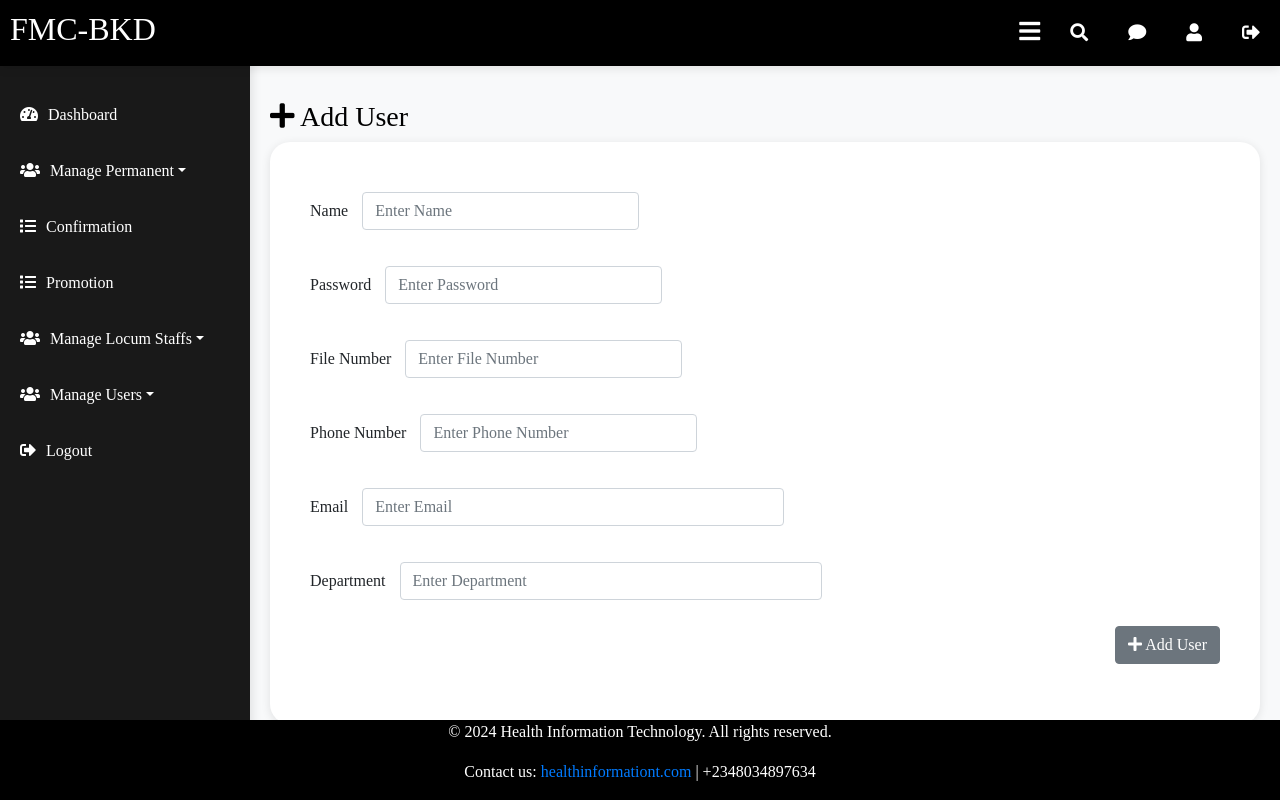
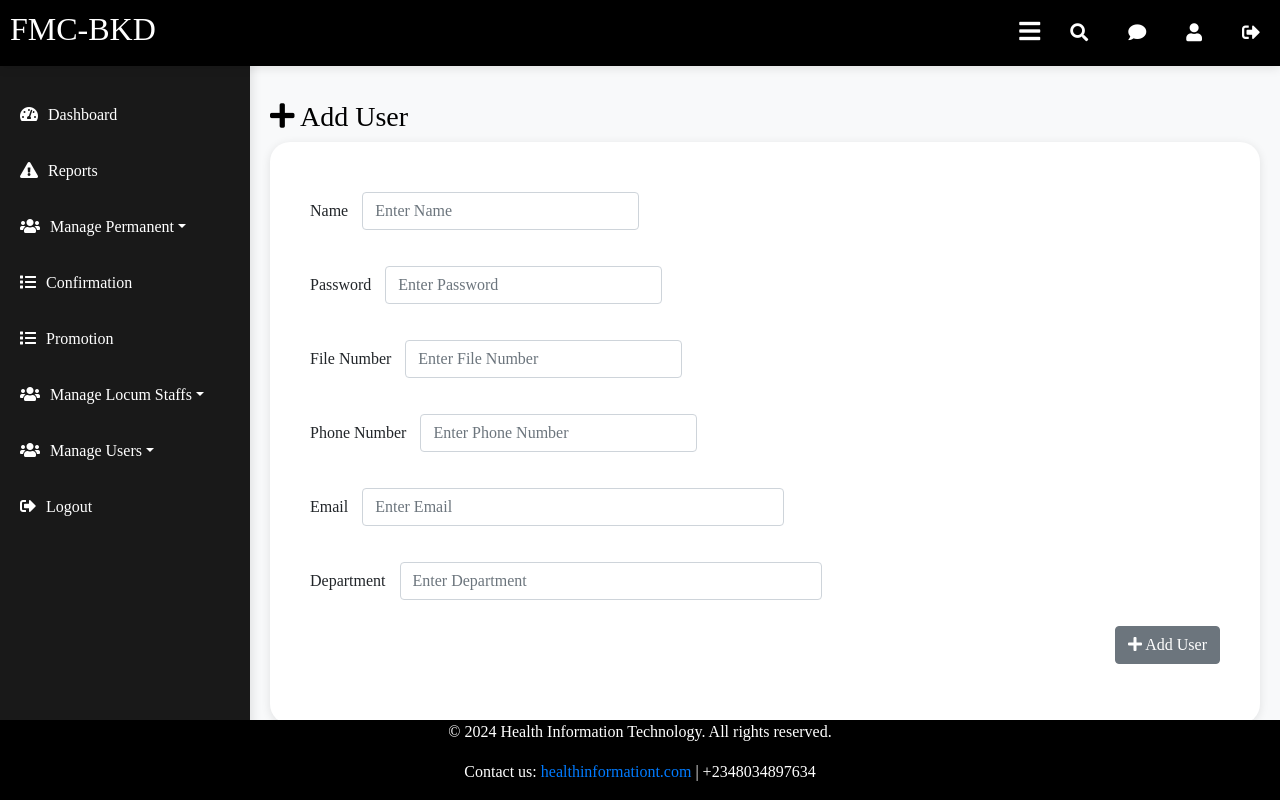
Before and after one commit to AzorAha1/FMC-Database, a Flask app: page /AddUser in a window 1280 px wide. Run offline with Flask 3, Linux system fonts and the light colour scheme; the visitor is signed in with stand-in values (Sample User, id 1); some libraries are stand-ins or nearby versions.

Commit message:
done with the reports page

```diff
--- a/backend/app.py
+++ b/backend/app.py
@@ -1,11 +1,11 @@
 #!/usr/bin/python3
-from datetime import timedelta
+from datetime import timedelta, datetime
 from functools import wraps
 from unittest import result
 import bcrypt
 from bson import ObjectId
 from flask import Flask, flash, render_template, request, redirect, url_for, session, jsonify
-from flask_pymongo import PyMongo
+from flask_pymongo import DESCENDING, PyMongo
 import uuid
 
 
@@ -50,7 +50,7 @@ def login():
     return render_template('login.html', title='Login')
 
 @app.route('/dashboard', methods=['GET', 'POST'])
-# @login_required
+@login_required
 def dashboard():
     print('Session:', session)
     """dashboard file"""
@@ -95,6 +95,7 @@ def staff():
         if permanent_staff:
             print('Permanent staff added successfully!')
             flash('Permanent staff added successfully!', 'success')
+            return redirect(url_for('table_list'))
         else:
             print('Failed to add Permanent staff. Please try again.', 'danger')
             flash('Failed to add Permanent staff. Please try again.', 'danger')
@@ -103,6 +104,8 @@ def staff():
 @app.route('/edit_staff/<string:staff_id>', methods=['GET', 'POST'])
 @login_required
 def edit_staff(staff_id):
+    userbysession = session.get('email')
+    current_user = mongo.db.user.find_one({'email': userbysession})
     staff = mongo.db.permanent_staff.find_one({'staff_id': staff_id})
     if not staff:
         flash('Staff not found', 'error')
@@ -131,11 +134,14 @@ def edit_staff(staff_id):
         )
        if result.modified_count > 0:
             flash('Staff updated successfully!', 'success')
+            log_reports(action='edit', staff_id=staff_id, details=f'Permanent staff updated by {current_user["username"]}({current_user["email"]}) from {current_user["department"]} department with File Number of {current_user["filenumber"]}')
             return redirect(url_for('table_list'))
     return render_template('edit_staff.html', title='Edit Staff', staff=staff)
 @app.route('/delete_staff/<string:staff_id>', methods=['GET', 'POST'])
 @login_required
 def delete_staff(staff_id):
+    userbysession = session.get('email')
+    current_user = mongo.db.user.find_one({'email': userbysession})
     staff = mongo.db.permanent_staff.find_one({'staff_id': staff_id})
     if not staff:
         flash('Staff not found', 'error')
@@ -143,15 +149,18 @@ def delete_staff(staff_id):
     if request.method == 'POST':
         mongo.db.permanent_staff.delete_one({'staff_id': staff_id})
         flash('Staff deleted successfully!', 'success')
+        log_reports(action='delete', staff_id=staff_id, details=f'Permanent staff deleted by {current_user["username"]}({current_user["email"]}) from {current_user["department"]} department with File Number of {current_user["filenumber"]}')
         print(f"{staff['firstName']} successfully deleted")
         redirect(url_for('table_list'))
     return render_template('delete_staff.html', title='Delete Staff', staff=staff)
+
 @app.route('/Listofstaff', methods=['GET', 'POST'])
 @login_required
 def table_list():
     """List of Staff"""
     permanent_staff_list = mongo.db.permanent_staff.find()
     return render_template('list.html', title='List of Permanent and Pensionable', staff=permanent_staff_list)
+
 @app.route('/Confirmation', methods=['GET', 'POST'])
 @login_required
 def confirmation():
@@ -163,7 +172,6 @@ def confirmation():
 def promotion():
     """Promotion"""
     return render_template('promotion.html', title='Promotion')
-
 
 @app.route('/addlcmstaff', methods=['GET', 'POST'])
 @login_required
@@ -184,7 +192,6 @@ def add_lcm():
             'dateOfApt': request.form.get('staffdoa'),
             'phone': request.form.get('staffpno')
         }
-
         # Add the staff to the LCM staff list
         lcm_staff = mongo.db.lcm_staff.insert_one(staff)
 
@@ -194,27 +201,25 @@ def add_lcm():
         else:
             print('Failed to add LCM staff. Please try again.', 'danger')
             flash('Failed to add LCM staff. Please try again.', 'danger')
-
     return render_template('add_lcm.html', title='Add Locum Staffs')
-
 
 @app.route('/listlcmstaff', methods=['GET', 'POST'])
 @login_required
 def list_Lcm():
     """List_Lcm"""
     lcm_staff_list = mongo.db.lcm_staff.find()
+    return render_template('list_lcm.html', title='List of Locum Staffs', staff=lcm_staff_list)
 
-    return render_template('list_lcm.html', title='List of Locum Staffs', staff=lcm_staff_list)
 @app.route('/edit_lcmstaff/<string:staff_id>', methods=['GET', 'POST'])
 @login_required
 def edit_lcmstaff(staff_id):
     """This helps edit staff"""
+    userbysession = session.get('email')
+    current_user = mongo.db.user.find_one({'email': userbysession})
     staff = mongo.db.lcm_staff.find_one({'lcmstaff_id': staff_id})
-
     if not staff:
         flash('Staff not found', 'error')
         return redirect(url_for('list_Lcm'))
-
     if request.method == 'POST':
         updated_lcmstaff = {
             'firstName': request.form.get('stafffirstName'),
@@ -226,37 +231,38 @@ def edit_lcmstaff(staff_id):
             'dateOfApt': request.form.get('staffdateOfApt'),
             'phone': request.form.get('staffphone')
         }
-
         result = mongo.db.lcm_staff.update_one(
             {'lcmstaff_id': staff_id},
             {'$set': updated_lcmstaff}
         )
-
         if result.modified_count > 0:
             flash('LCM staff updated successfully!', 'success')
+            log_reports(action='edit', staff_id=staff_id, details=f'LCM staff updated by {current_user["username"]}({current_user["email"]}) from {current_user["department"]} department with File Number of {current_user["filenumber"]}')
         else:
             flash('No changes made to the LCM staff.', 'info')
 
         return redirect(url_for('list_Lcm'))
-
     return render_template('edit_lcmstaff.html', title="Edit LCM Staff", staff=staff)
 @app.route('/delete_lcmstaff/<string:staff_id>', methods=['GET', 'POST'])
 @login_required
 def delete_lcmstaff(staff_id):
     """This helps delete staff"""
     staff = mongo.db.lcm_staff.find_one({'lcmstaff_id': staff_id})
+    userbysession = session.get('email')
+    current_user = mongo.db.user.find_one({'email': userbysession})
     if not staff:
         flash('Staff not found', 'error')
         return redirect(url_for('list_Lcm'))
     if request.method == 'POST':
         mongo.db.lcm_staff.delete_one({'lcmstaff_id': staff_id})
         flash('Staff deleted successfully!', 'success')
+        log_reports(action='delete', staff_id=staff_id, details=f'LCM staff deleted by {current_user["username"]}({current_user["email"]}) from {current_user["department"]} department with File Number of {current_user["filenumber"]}')
         print(f"{staff['firstName']} successfully deleted")
         redirect(url_for('list_Lcm'))
     return render_template('delete_lcmstaff.html', title='Delete LCM Staff', staff=staff)
 
 @app.route('/AddUser', methods=['GET', 'POST'])
-# @login_required
+@login_required
 def add_user():
     """Add user"""
     if request.method == 'POST':
@@ -291,7 +297,24 @@ def add_user():
 
     return render_template('add_user.html', title='Add User')
 
-
+def log_reports(action, staff_id, details):
+    """Log reports"""
+    current_time = datetime.utcnow()
+    # formatted_time = current_time.strftime('%Y-%m-%d %H:%M %p')
+    report = {
+        'action': action,
+        'staff_id': staff_id,
+        'details': details,
+        'date': current_time
+    }
+    print(report)
+    mongo.db.reports.insert_one(report)
+@app.route('/reports', methods=['GET', 'POST'])
+@login_required
+def reports():
+    """Reports"""
+    reports = mongo.db.reports.find().sort('date', DESCENDING)
+    return render_template('reports.html', title='Reports', reports=reports)
 @app.route('/logout', methods=['GET'])
 def logout():
     """Logout"""
--- /dev/null
+++ b/backend/try.py
@@ -0,0 +1,6 @@
+#!/usr/bin/python3
+from datetime import datetime
+
+current_time = datetime.utcnow()
+formatted_time = current_time.strftime('%Y-%m-%d %H:%M %p')
+print(formatted_time)
--- a/frontend/templates/edit_lcmstaff.html
+++ b/frontend/templates/edit_lcmstaff.html
@@ -1,6 +1,6 @@
 <!DOCTYPE html>
 <html lang="en">
-<head>
+x<head>
     <meta charset="UTF-8">
     <meta name="viewport" content="width=device-width, initial-scale=1.0">
     <title>FMC BKD | Edit Staff</title>
--- a/frontend/templates/sidebar.html
+++ b/frontend/templates/sidebar.html
@@ -3,6 +3,9 @@
     <ul class="list-unstyled components">
       <li>
         <i class="fas fa-tachometer-alt"></i><a href="{{ url_for('dashboard') }}">Dashboard</a>
+    </li>
+    <li>
+      <i class="fa fa-exclamation-triangle"aria-hidden="true"></i><a href="{{ url_for('reports') }}">Reports</a>
     </li>
         <li>
 
```
Also changed, not shown: frontend/templates/reports.html (added, +36 -0 lines).
